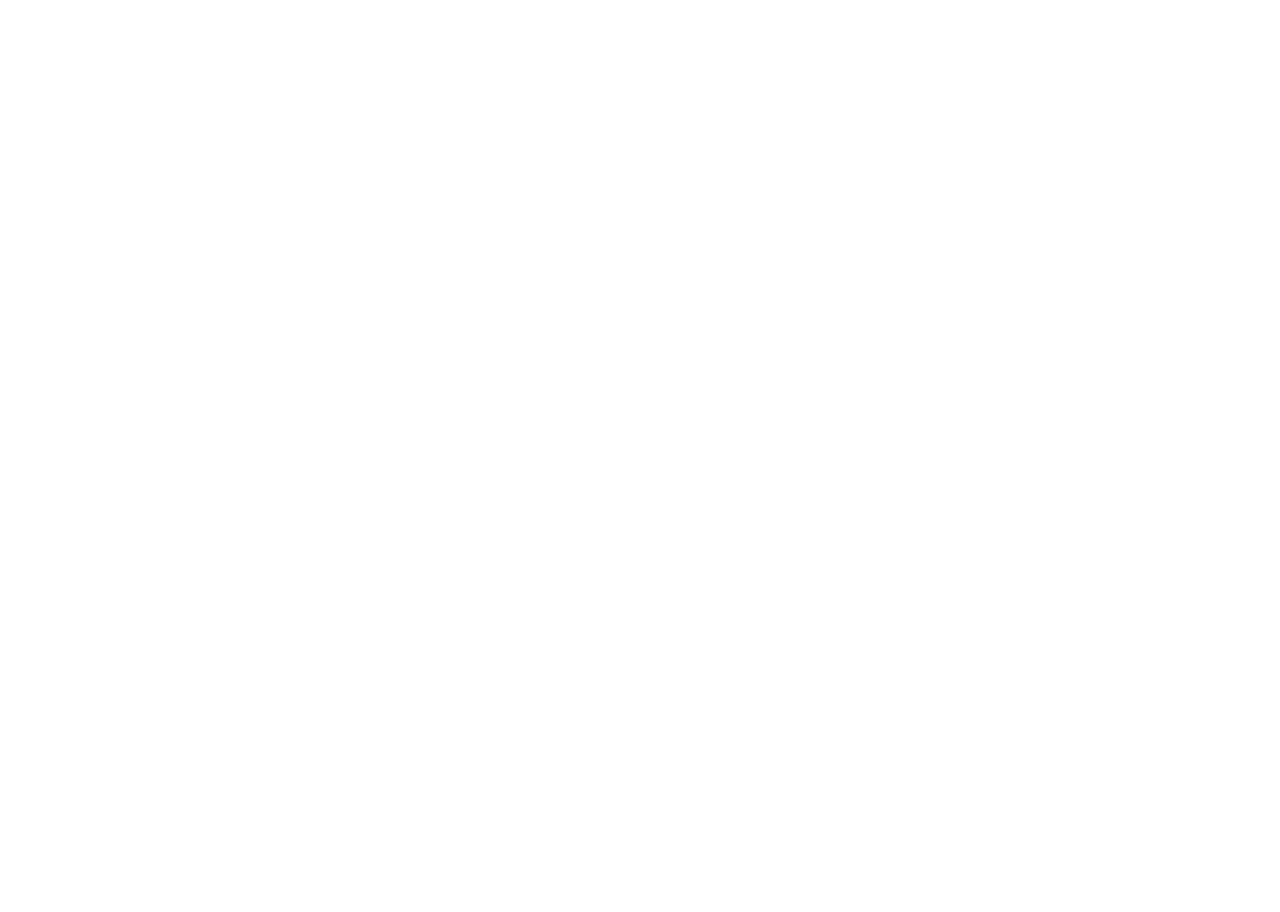
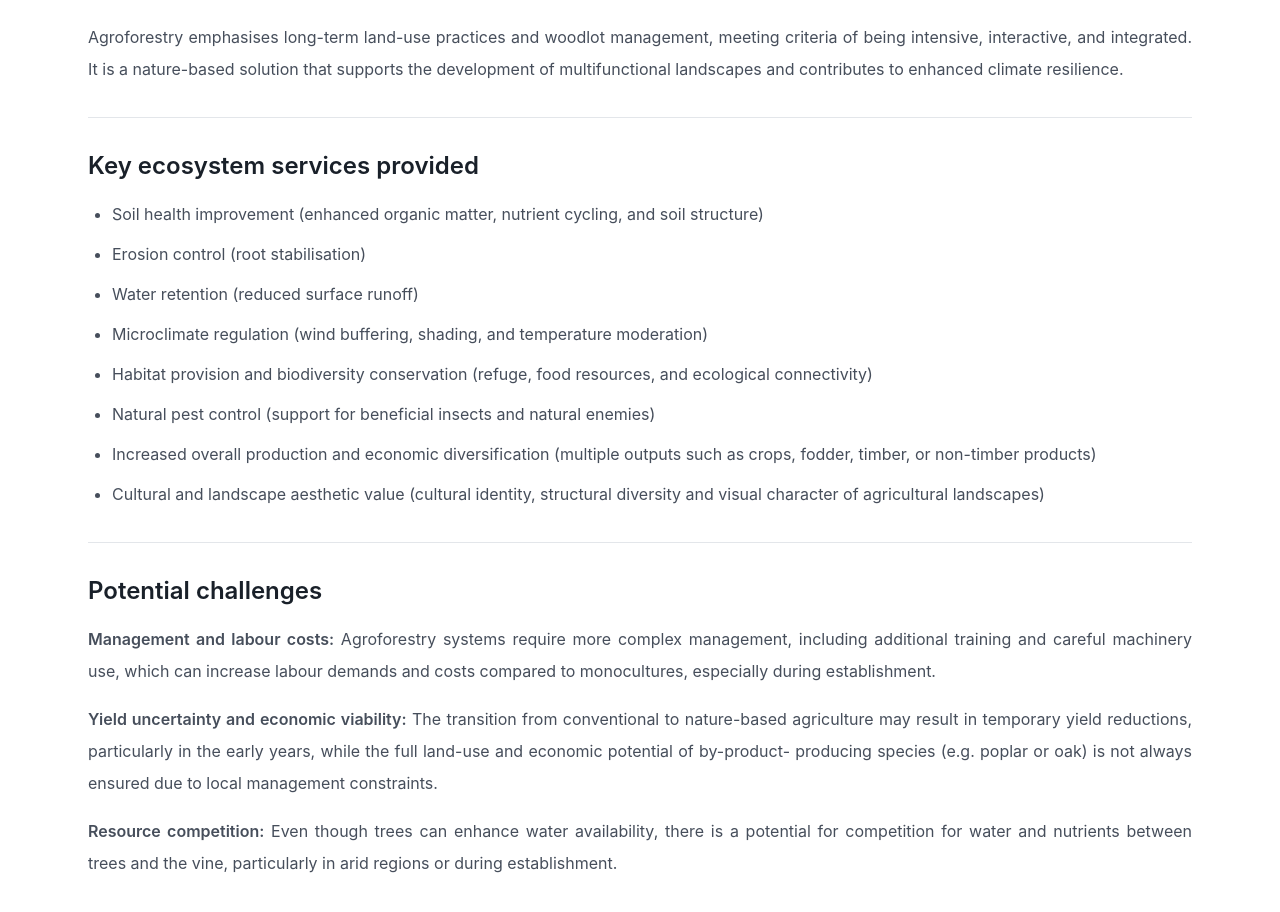
Before and after one commit to Eurac-Research/winemap, a Next.js app: page /adaptation/eba-strategies/agroforestry in a window 1280 px wide. Shown: the part 1008-1920 px from the top of the page. Before the commit the page ends 800 px from the top, so only its background shows below. Built offline with nearby package versions, Linux system fonts and the light colour scheme.

Commit message:
add detailed text for two more eba strategies

```diff
--- a/src/content/eba/strategy-details.tsx
+++ b/src/content/eba/strategy-details.tsx
@@ -93,6 +93,147 @@
         )
       }
     ]
+  },
+  {
+    slug: "agroforestry",
+    sections: [
+      {
+        id: "about",
+        title: "About this EbA strategy",
+        children: (
+        <>
+          <p>
+            Agroforestry is an integrated agricultural practice that combines traditional farming techniques with
+            forest management, integrating woody and perennial plants with herbaceous crops and/or animal
+            husbandry. This approach aims to create land-use systems that are more productive, healthy, diversified,
+            and sustainable. The integration of trees, shrubs, annual crops, and animals into vineyards is an ancient
+            practice, particularly in the Mediterranean region.
+          </p>
+        </>
+            )
+      },
+      {
+        id: "types",
+        title: "The different types of agroforestry",
+        children: (
+        <>
+          <ul className="list-disc space-y-2 pl-6">
+            <li>Silvo-arable systems involve growing tree species (woody plants, fruit trees, or others) alongside herbaceous crops.</li>
+            <li>Forestry and pastoral systems combine livestock with arboriculture, either for wood or fruit production.</li>
+            <li>Cultivations in the forest primarily focus on non-wood products like mushrooms and berries.</li>
+          </ul>
+          <p>
+            Agroforestry emphasises long-term land-use practices and woodlot management, meeting criteria of being intensive,
+            interactive, and integrated. It is a nature-based solution that supports the development of multifunctional landscapes
+            and contributes to enhanced climate resilience.
+          </p>
+        </>
+            )
+      },
+      {
+        id: "ecosystem-services",
+        title: "Key ecosystem services provided",
+        children: (
+          <>
+          <ul className="list-disc space-y-2 pl-6">
+            <li>Soil health improvement (enhanced organic matter, nutrient cycling, and soil structure)</li>
+            <li>Erosion control (root stabilisation)</li>
+            <li>Water retention (reduced surface runoff)</li>
+            <li>Microclimate regulation (wind buffering, shading, and temperature moderation)</li>
+            <li>Habitat provision and biodiversity conservation (refuge, food resources, and ecological connectivity)</li>
+            <li>Natural pest control (support for beneficial insects and natural enemies)</li>
+            <li>Increased overall production and economic diversification (multiple outputs such as crops, fodder, timber, or non-timber products)</li>
+            <li>Cultural and landscape aesthetic value (cultural identity, structural diversity and visual character of agricultural landscapes)</li>
+          </ul>
+          </>
+        )
+      },
+      {
+        id: "challenges",
+        title: "Potential challenges",
+        children: (
+          <>
+          <p>
+            <span className="font-semibold">Management and labour costs:</span> Agroforestry systems require more complex management, including additional training
+              and careful machinery use, which can increase labour demands and costs compared to monocultures, especially during
+              establishment.
+          </p>
+          <p>
+            <span className="font-semibold">Yield uncertainty and economic viability:</span> The transition from conventional to nature-based agriculture may result
+              in temporary yield reductions, particularly in the early years, while the full land-use and economic potential of by-product-
+              producing species (e.g. poplar or oak) is not always ensured due to local management constraints.
+          </p>
+          <p>
+            <span className="font-semibold">Resource competition:</span> Even though trees can enhance water availability, there is a potential for competition for water
+            and nutrients between trees and the vine, particularly in arid regions or during establishment.
+          </p>
+          </>
+        )
+      }
+    ]
+  },
+  {
+    slug: "landscape-elements",
+    sections: [
+      {
+        id: "about",
+        title: "About this EbA strategy",
+        children: (
+        <>
+          <p>
+            Landscape elements such as hedges, isolated trees, and shrubs are forms of plant diversification integrated
+            into agricultural landscapes to enhance their ecological functions and promote sustainability. As nature-
+            based solutions, these elements leverage ecosystem processes to provide environmental, social, and economic
+            benefits.
+          </p>
+          <p>
+            Woody plants increase the compositional and configurational diversity of the cultural landscape,
+            strengthening habitat connectivity and supporting biodiversity. They provide shelter, food resources,
+            and breeding sites for a wide range of species, including pollinators and natural enemies of pests.
+          </p>
+          <p>
+            The establishment, maintenance, or conservation of landscape elements plays a key role in creating valuable
+            ecological niches and enhancing the resilience of agricultural landscapes to environmental pressures and
+            climate variability.
+          </p>
+        </>
+            )
+      },
+      {
+        id: "ecosystem-services",
+        title: "Key ecosystem services provided",
+        children: (
+          <>
+          <ul className="list-disc space-y-2 pl-6">
+            <li>Habitat provision and biodiversity conservation (refuge, food resources, and ecological connectivity)</li>
+            <li>Microclimate regulation (wind buffering, shading, and temperature moderation)</li>
+            <li>Water regulation (improved infiltration, retention, and reduced nutrient leaching)</li>
+            <li>Soil health improvement (enhanced organic matter, nutrient cycling, and soil structure)</li>
+            <li>Erosion control (root stabilisation)</li>
+            <li>Water retention (reduced surface runoff)</li>
+            <li>Natural pest control (support for beneficial insects and natural enemies)</li>
+            <li>Cultural and landscape aesthetic value (cultural identity, structural diversity and visual character of agricultural landscapes)</li>
+          </ul>
+          </>
+        )
+      },
+      {
+        id: "challenges",
+        title: "Potential challenges",
+        children: (
+          <>
+          <p>
+            <span className="font-semibold">Water competition:</span> While deep-rooted trees can enhance water availability through hydraulic lift, competition for water
+              can still occur if not carefully managed.
+          </p>
+          <p>
+            <span className="font-semibold">Management and labour costs:</span> Hedges require regular and professional maintenance to ensure their long-term ecological
+              functions.
+          </p>
+          </>
+        )
+      }
+    ]
   }
 ];
 
```
